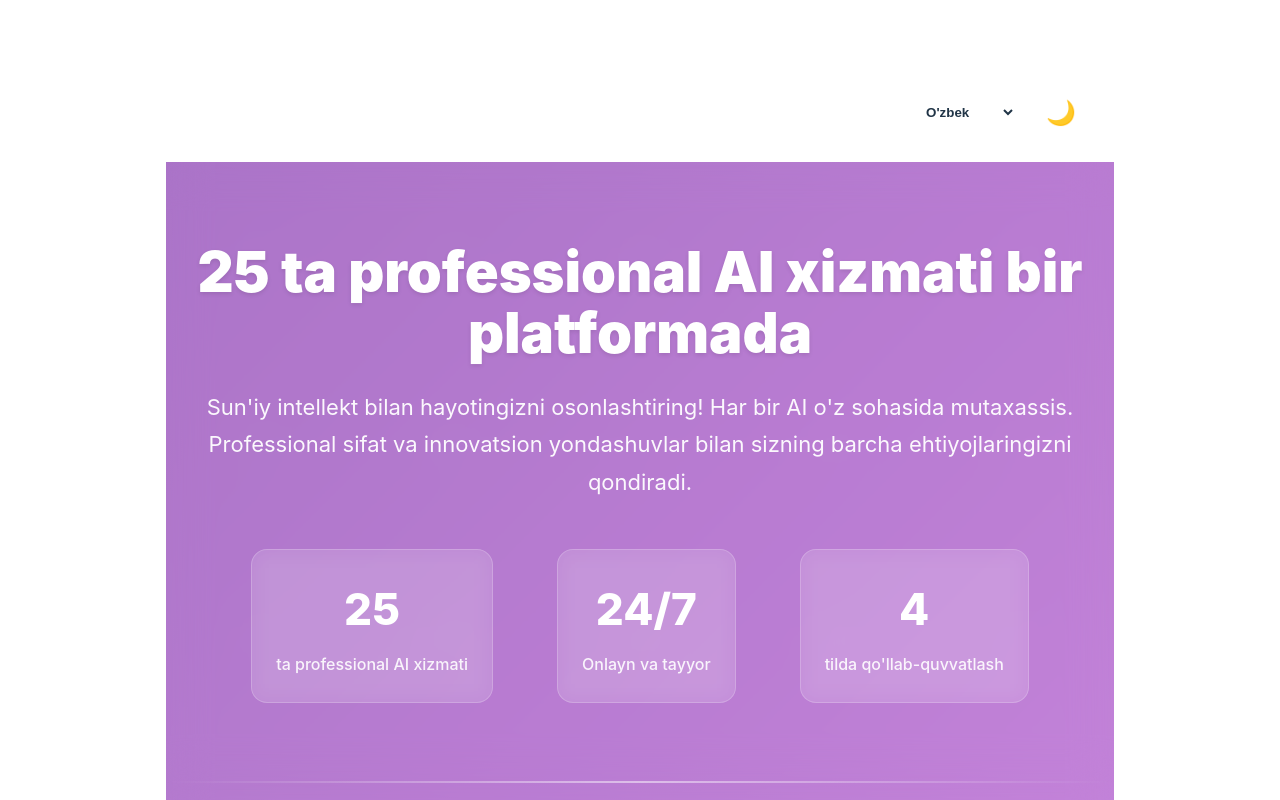
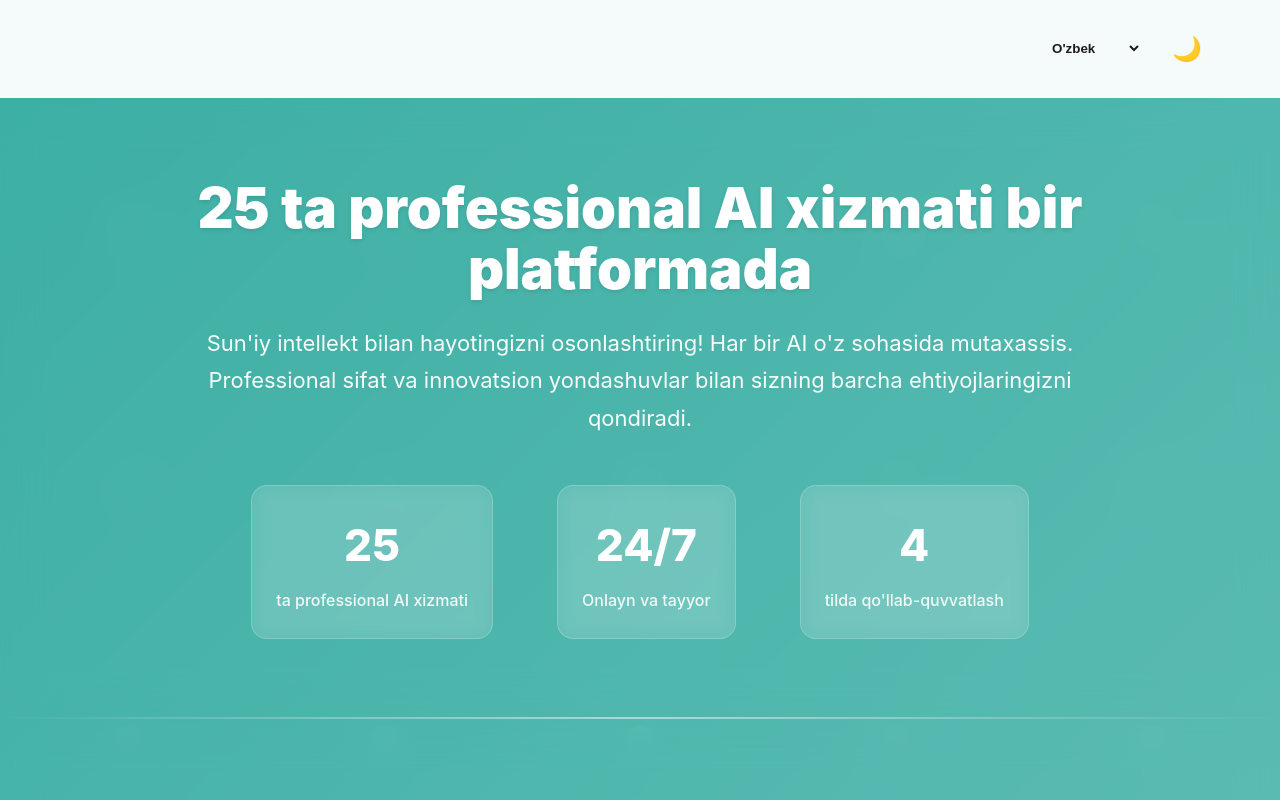
Before and after one commit to uzfuture-Frontend/uzfuture-vue-app, a Vue app: page / in a window 1280 px wide. Shown: the top 800 px of the page. Built offline with nearby package versions, Linux system fonts and the light colour scheme.

Commit message:
Initial commit

```diff
--- a/src/App.vue
+++ b/src/App.vue
@@ -3064,4 +3064,35 @@ body::-webkit-scrollbar-thumb:hover {
 .dark .chat-interface[class*='theme-'] .chat-body {
   background: rgba(0, 0, 0, 0.3);
 }
+
+.main-page {
+  min-height: 100vh;
+  width: 100%;
+  background: white;
+  -webkit-print-color-adjust: exact;
+  print-color-adjust: exact;
+  color: black;
+  overflow-x: hidden;
+}
+
+:deep(html), :deep(body), :deep(#app) {
+  margin: 0;
+  padding: 0;
+  min-height: 100vh;
+  width: 100%;
+  background: linear-gradient(to bottom right, #fef3f3, #ffe6e6); /* bu sening orqa fon rang dizayning */
+  background-size: cover;
+  background-repeat: no-repeat;
+}
+
+/* Bu sahifalarga beriladi */
+.main-page {
+  width: 100%;
+  min-height: 100vh;
+  display: flex;
+  flex-direction: column;
+  background-color: transparent; /* Orqa fon parentdan oladi */
+  -webkit-print-color-adjust: exact;
+  print-color-adjust: exact; /* Standart nomi (modern brauzerlar uchun) */
+}
 </style>
--- a/src/style.css
+++ b/src/style.css
@@ -2,10 +2,10 @@
   font-family: system-ui, Avenir, Helvetica, Arial, sans-serif;
   line-height: 1.5;
   font-weight: 400;
+  color-scheme: light dark;
 
-  color-scheme: light dark;
-  color: rgba(255, 255, 255, 0.87);
-  background-color: #242424;
+  color: rgba(255, 255, 255, 0.95);
+  background: linear-gradient(135deg, #ffd8a6 0%, #ffa45c 100%); /* YANGI: Peach → Neon sabzi */
 
   font-synthesis: none;
   text-rendering: optimizeLegibility;
@@ -13,26 +13,34 @@
   -moz-osx-font-smoothing: grayscale;
 }
 
+*, *::before, *::after {
+  box-sizing: border-box;
+}
+
 a {
   font-weight: 500;
-  color: #646cff;
+  color: #ffe082;
   text-decoration: inherit;
+  transition: color 0.2s ease;
 }
 a:hover {
-  color: #535bf2;
+  color: #ffcc4d;
 }
 
 body {
   margin: 0;
-  display: flex;
-  place-items: center;
+  padding: 0;
   min-width: 320px;
   min-height: 100vh;
+  width: 100%;
+  background: inherit;
+  color: inherit;
 }
 
 h1 {
   font-size: 3.2em;
   line-height: 1.1;
+  margin: 0.5em 0;
 }
 
 button {
@@ -42,12 +50,14 @@ button {
   font-size: 1em;
   font-weight: 500;
   font-family: inherit;
-  background-color: #1a1a1a;
+  background-color: rgba(255, 255, 255, 0.3);
+  color: inherit;
   cursor: pointer;
-  transition: border-color 0.25s;
+  transition: border-color 0.25s, background-color 0.25s;
 }
 button:hover {
-  border-color: #646cff;
+  border-color: #ffe082;
+  background-color: rgba(255, 255, 255, 0.4);
 }
 button:focus,
 button:focus-visible {
@@ -56,24 +66,46 @@ button:focus-visible {
 
 .card {
   padding: 2em;
+  background: rgba(255, 255, 255, 0.25);
+  border-radius: 12px;
+  backdrop-filter: blur(10px);
 }
 
 #app {
-  max-width: 1280px;
-  margin: 0 auto;
-  padding: 2rem;
-  text-align: center;
+  width: 100%;
+  min-height: 100vh;
+  margin: 0;
+  padding: 0;
+  text-align: initial;
+  background: inherit;
 }
 
+/* Light mode – tiniq apelsin gradient */
 @media (prefers-color-scheme: light) {
   :root {
-    color: #213547;
-    background-color: #ffffff;
+    color: #1c1c1c;
+    background: linear-gradient(135deg, #26a69a 0%, #b2dfdb 100%); /* Yumshoq ko‘k-yashil → och yashil */
+  }
+
+  a {
+    color: #00695c; /* Quyqroq teal: fon bilan mos */
   }
   a:hover {
-    color: #747bff;
+    color: #004d40; /* Yanada qoraroq teal */
   }
+
   button {
-    background-color: #f9f9f9;
+    background-color: rgba(38, 166, 154, 0.1); /* Teal asosidagi shaffof fon */
+    color: #1c1c1c;
+  }
+  button:hover {
+    border-color: #00695c;
+    background-color: rgba(38, 166, 154, 0.2);
+  }
+
+  .card {
+    background: rgba(255, 255, 255, 0.97);
+    color: #1c1c1c;
+    box-shadow: 0 4px 20px rgba(0, 0, 0, 0.05);
   }
 }
--- a/vite.config.js
+++ b/vite.config.js
@@ -4,6 +4,6 @@ import vue from '@vitejs/plugin-vue'
 
 
 export default defineConfig({
-  base: '/my-vue-app/', // BUNI TO‘G‘RI QO‘YING
-  plugins: [vue()],
+  base: '/uzfuture-vue-app/',
+  plugins: [vue()]
 })
```
